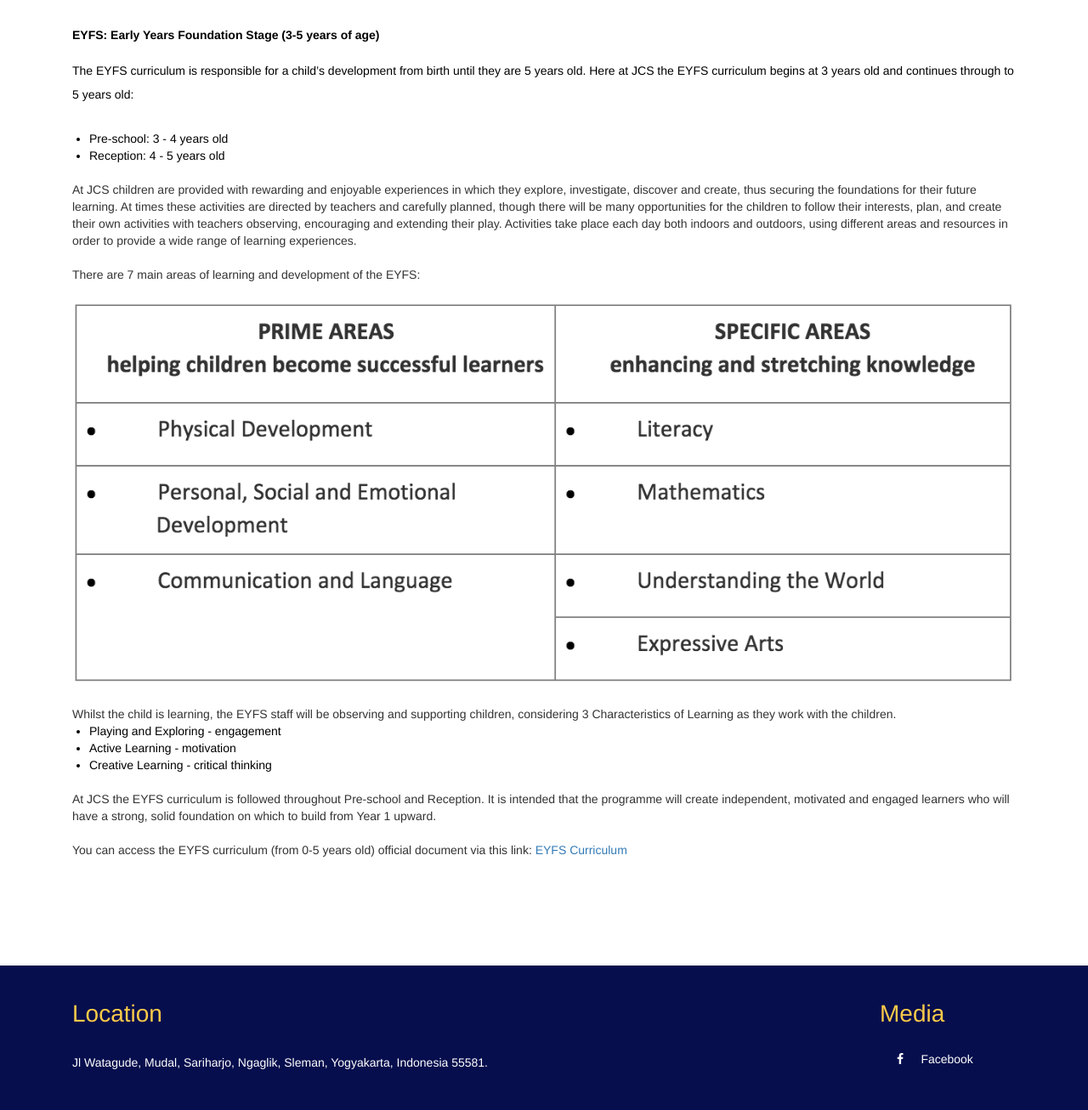
After one commit to rubendarioramirez/jcswebsite, a PHP site: page /eyfs.html in a window 1280 px wide. The commit adds this page. Shown: the part 1069-2375 px from the top of the page at 85% size. Run offline with PHP 8.4, Linux system fonts and the light colour scheme.

Commit message:
+EYFS, Fixed grey style

```diff
--- a/css/style.css
+++ b/css/style.css
@@ -38,7 +38,7 @@ ul,
 label {
     margin: 0;
     padding: 0;
-    color: #777;
+    color: #000;
     padding-left: 20px;
 }
 
@@ -2079,7 +2079,7 @@ media (min-width: 768px) .container {
 
 .w3ls_single_left_grid_right h5 {
     font-size: 1em;
-    color: #999;
+    color: #000;
     margin-bottom: 1.5em;
     padding-bottom: 1.5em;
     border-bottom: 1px solid #dcdcdc;
@@ -2095,7 +2095,7 @@ media (min-width: 768px) .container {
 
 .w3ls_single_left_grid_right ul li span {
     padding-right: 0.6em;
-    color: #999;
+    color: #000;
 }
 
 .w3ls_single_left_grid_right ul li a {
@@ -2113,7 +2113,7 @@ media (min-width: 768px) .container {
 
 .w3ls_single_left_grid1 p {
     margin: 2em 0;
-    color: #999;
+    color: #000;
     line-height: 2em;
 }
 
--- /dev/null
+++ b/eyfs.html
@@ -0,0 +1,257 @@
+<!--
+Author: W3layouts
+Author URL: http://w3layouts.com
+License: Creative Commons Attribution 3.0 Unported
+License URL: http://creativecommons.org/licenses/by/3.0/
+-->
+<!DOCTYPE html>
+<html lang="en">
+
+<head>
+    <title>Jogjakarta Community School</title>
+    <meta name="viewport" content="width=device-width, initial-scale=1">
+    <meta http-equiv="Content-Type" content="text/html; charset=utf-8" />
+    <meta name="keywords" content="Learn Kids Responsive web template, Bootstrap Web Templates, Flat Web Templates, Android Compatible web template,
+	SmartPhone Compatible web template, free WebDesigns for Nokia, Samsung, LG, Sony Ericsson, Motorola web design" />
+    <script type="application/x-javascript">
+        addEventListener("load", function() {
+            setTimeout(hideURLbar, 0);
+        }, false);
+
+        function hideURLbar() {
+            window.scrollTo(0, 1);
+        }
+
+    </script>
+    <!-- Custom Theme files -->
+    <link href="css/bootstrap.css" type="text/css" rel="stylesheet" media="all">
+    <link href="css/style.css" type="text/css" rel="stylesheet" media="all">
+    <link href="css/font-awesome.css" rel="stylesheet">
+    <!-- font-awesome icons -->
+    <!-- //Custom Theme files -->
+    <!-- js -->
+    <script src="js/jquery-2.2.3.min.js"></script>
+    <!-- //js -->
+    <!-- web-fonts -->
+    <link href="//fonts.googleapis.com/css?family=Limelight" rel="stylesheet">
+    <link href="//fonts.googleapis.com/css?family=Open+Sans:300,300i,400,400i,600,600i,700,700i,800,800i" rel="stylesheet">
+    <!-- //web-fonts -->
+</head>
+
+<body>
+
+    <!-- header -->
+    <div class="header-w3layoutstop">
+        <div class="container">
+            <!-- navigation -->
+            <div class="top-nav w3-agiletop">
+                <div class="container">
+                    <div class="navbar-header w3llogo">
+                        <button type="button" class="navbar-toggle" data-toggle="collapse" data-target="#bs-example-navbar-collapse-1">
+							<span class="sr-only">Toggle navigation</span>
+							<span class="icon-bar"></span>
+							<span class="icon-bar"></span>
+							<span class="icon-bar"></span>
+						</button>
+                    </div>
+                    <!-- Collect the nav links, forms, and other content for toggling -->
+                    <div class="collapse navbar-collapse" id="bs-example-navbar-collapse-1">
+                        <div class="hdr-w3left navbar-left">
+                            <a href="index.html"><img src=images/logo_jcs_helv.png></a>
+                        </div>
+                        <div class="w3menu navbar-right">
+                            <ul class="nav navbar">
+                                <!--							<li><a href="index.html" class="active">About</a></li>-->
+                                <li><a href="#" class="dropdown-toggle" data-toggle="dropdown" role="button" aria-haspopup="true" aria-expanded="false"><span data-letters="Pages">About</span><span class="caret"></span></a>
+                                    <ul class="dropdown-menu">
+                                        <li><a href="welcome.html">Welcome</a></li>
+                                        <li><a href="codes.html">Vision and Mission</a></li>
+                                        <li><a href="codes.html">Governance</a></li>
+                                        <li><a href="codes.html">PTA</a></li>
+                                        <li><a href="enviromental_mindfulness.html">Eco Awareness</a></li>
+                                        <li><a href="codes.html">Recruitment</a></li>
+                                    </ul>
+                                </li>
+                                <!--							<li><a href="about.html">Curriculum</a></li> -->
+                                <li><a href="#" class="dropdown-toggle" data-toggle="dropdown" role="button" aria-haspopup="true" aria-expanded="false">         <span data-letters="Pages">Curriculum</span><span class="caret"></span></a>
+                                    <ul class="dropdown-menu">
+                                        <li><a href="icons.html">Our Curriculum</a></li>
+                                        <li><a href="codes.html">EYFS</a></li>
+                                        <li><a href="codes.html">Primary</a></li>
+                                        <li><a href="codes.html">Secondary</a></li>
+                                        <li><a href="codes.html">Bahasa Indonesia</a></li>
+                                        <li><a href="codes.html">Pastoral Care</a></li>
+                                    </ul>
+                                </li>
+
+                                <!--                            <li><a href="gallery.html">School Life</a></li>-->
+                                <li><a href="#" class="dropdown-toggle" data-toggle="dropdown" role="button" aria-haspopup="true" aria-expanded="false">         <span data-letters="Pages">School Life</span><span class="caret"></span></a>
+                                    <ul class="dropdown-menu">
+                                        <li><a href="icons.html">Calendar</a></li>
+                                        <li><a href="codes.html">Times of the Day</a></li>
+                                        <li><a href="codes.html">Lunches & Snackes</a></li>
+                                        <li><a href="codes.html">House System</a></li>
+                                        <li><a href="codes.html">Merits and Dojos</a></li>
+                                        <li><a href="codes.html">After School Activities</a></li>
+                                        <li><a href="codes.html">Special Events</a></li>
+                                        <li><a href="codes.html">Uniform</a></li>
+                                    </ul>
+                                </li>
+
+
+                                <li><a href="#" class="dropdown-toggle" data-toggle="dropdown" role="button" aria-haspopup="true" aria-expanded="false"><span data-letters="Pages">Admissions</span><span class="caret"></span></a>
+                                    <ul class="dropdown-menu">
+                                        <li><a href="icons.html">Admissions</a></li>
+                                    </ul>
+                                </li>
+
+
+                                <li><a href="contact.html">Contact Us</a></li>
+                            </ul>
+                        </div>
+                        <div class="clearfix"> </div>
+                    </div>
+                </div>
+            </div>
+            <!-- //navigation -->
+        </div>
+    </div>
+    <!-- //header -->
+    <!-- single -->
+    <div class="single about">
+        <div class="container">
+            <h3 class="w3ls-title">EYFS: Early Years Foundation Stage</h3>
+            <div class="col-md-12 w3ls_single_left">
+                <div class="w3ls_single_left_grid">
+                    <div class="clearfix"> </div>
+                </div>
+                <div class="w3ls_single_left_grid1">
+                    <img src="images/Welcome%201.jpg" alt=" " class="img-responsive" />
+                    <p><span><strong>EYFS: Early Years Foundation Stage (3-5 years of age) </strong></span>
+                        <span>The EYFS curriculum is responsible for a child’s development from birth until they are 5 years old.  Here at JCS the EYFS curriculum begins at 3 years old and continues through to 5 years old:
+                        </span>
+                        <span>
+                        <ul>
+                            <li>Pre-school:   3 - 4 years old</li>
+                            <li>Reception:    4 - 5 years old</li>
+                        </ul>
+                        </span>
+                        <br>
+                        <span>At JCS children are provided with rewarding and enjoyable experiences in which they explore, investigate, discover and create, thus securing the foundations for their future learning. At times these activities are directed by teachers and carefully planned, though there will be many opportunities for the children to follow their interests, plan, and create their own activities with teachers observing, encouraging and extending their play. Activities take place each day both indoors and outdoors, using different areas and resources in order to provide a wide range of learning experiences.  </span>
+                        <br>
+                        <br>
+                        <span>There are 7 main areas of learning and development of the EYFS:</span>
+                        <br>
+                        <br>
+                        <img src="images/table.png" alt=" " class="img-responsive" />
+                        <br>
+                        <span>Whilst the child is learning, the EYFS staff will be observing and supporting children, considering 3 Characteristics of Learning as they work with the children.</span>
+                        <br>
+
+                        <ul>
+                            <li>Playing and Exploring - engagement</li>
+                            <li>Active Learning - motivation</li>
+                            <li>Creative Learning - critical thinking</li>
+                        </ul>
+                        <br>
+                        <span>At JCS the EYFS curriculum is followed throughout Pre-school and Reception.  It is intended that the programme will create independent, motivated and engaged learners who will have a strong, solid foundation on which to build from Year 1 upward.</span>
+                        <br><br>
+                        <span>You can access the EYFS curriculum (from 0-5 years old) official document via this link: <a href='http://www.foundationyears.org.uk/' >EYFS Curriculum</a> </span>
+
+                    </p>
+                    <div class="clearfix"> </div>
+                </div>
+            </div>
+            <div class="clearfix"> </div>
+
+
+        </div>
+    </div>
+    <!-- //single -->
+    <!-- footer -->
+    <div class="footer w3layouts">
+        <div class="container">
+            <div class="footer-agileinfo">
+                <div class="col-md-10 col-sm-6 footer-grid">
+                    <h3>Location</h3>
+                    <p>Jl Watagude, Mudal, Sariharjo, Ngaglik, Sleman, Yogyakarta, Indonesia 55581.</p>
+                </div>
+                <!--
+				<div class="col-md-5 col-sm-6 footer-grid footer-tags">
+					<h3>Navigation</h3>
+					<ul>
+						<li><a href="contact.html"><i class="fa fa-angle-right"></i> Contact Us</a></li>
+					</ul>
+				</div>
+-->
+                <div class="col-md-2 col-sm-6 footer-grid w3social">
+                    <h3>Media</h3>
+                    <ul>
+                        <li><a href="#"><i class="fa fa-facebook"></i>Facebook</a></li>
+                    </ul>
+                </div>
+                <div class="clearfix"> </div>
+            </div>
+        </div>
+    </div>
+    <!-- //footer -->
+    <!-- modal-about -->
+    <div class="modal bnr-modal fade" id="myModal" tabindex="-1" role="dialog">
+        <div class="modal-dialog" role="document">
+            <div class="modal-content">
+                <div class="modal-header">
+                    <button type="button" class="close" data-dismiss="modal" aria-label="Close"><span aria-hidden="true">&times;</span></button>
+                </div>
+                <div class="modal-body modal-spa">
+                    <img src="images/img2.jpg" class="img-responsive" alt="" />
+                    <h4>Cras rutrum iaculis enim</h4>
+                    <p>Lorem ipsum dolor sit amet, consectetur adipiscing elit. Cras rutrum iaculis enim, non convallis felis mattis at. Donec fringilla lacus eu pretium rutrum. Cras aliquet congue ullamcorper. Etiam mattis eros eu ullamcorper volutpat. Proin ut dui a urna efficitur varius miet congue consectetur adipiscing. <br>Uisque molestie cursus miet congue consectetur adipiscing elit cras rutrum iaculis enim, Lorem ipsum dolor sit amet, non convallis felis mattis at. Maecenas sodales tortor ac ligula ultrices dictum et quis urna. Etiam pulvinar metus neque, eget porttitor massa vulputate in. Fusce lacus purus, pulvinar ut lacinia id, sagittis eu mi. Vestibulum eleifend massa sem, eget dapibus turpis efficitur at. </p>
+                </div>
+            </div>
+        </div>
+    </div>
+    <!-- //modal-about -->
+    <!-- start-smooth-scrolling -->
+    <script src="js/SmoothScroll.min.js"></script>
+    <script type="text/javascript" src="js/move-top.js"></script>
+    <script type="text/javascript" src="js/easing.js"></script>
+    <script type="text/javascript">
+        jQuery(document).ready(function($) {
+            $(".scroll").click(function(event) {
+                event.preventDefault();
+
+                $('html,body').animate({
+                    scrollTop: $(this.hash).offset().top
+                }, 1000);
+            });
+        });
+
+    </script>
+    <!-- //end-smooth-scrolling -->
+    <!-- smooth-scrolling-of-move-up -->
+    <script type="text/javascript">
+        $(document).ready(function() {
+            /*
+            var defaults = {
+            	containerID: 'toTop', // fading element id
+            	containerHoverID: 'toTopHover', // fading element hover id
+            	scrollSpeed: 1200,
+            	easingType: 'linear'
+            };
+            */
+
+            $().UItoTop({
+                easingType: 'easeOutQuart'
+            });
+
+        });
+
+    </script>
+    <!-- //smooth-scrolling-of-move-up -->
+    <!-- Bootstrap core JavaScript
+    ================================================== -->
+    <!-- Placed at the end of the document so the pages load faster -->
+    <script src="js/bootstrap.js"></script>
+</body>
+
+</html>
```
Also changed, not shown: images/table.png (added), 3 other files.
